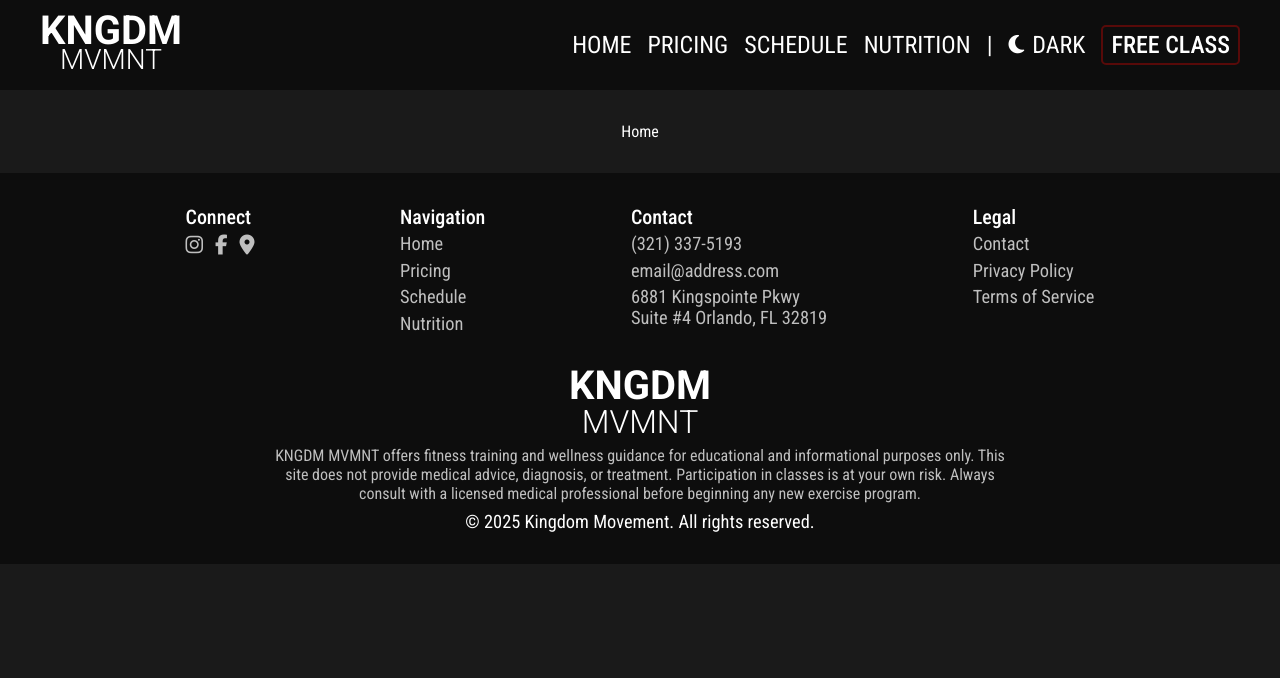
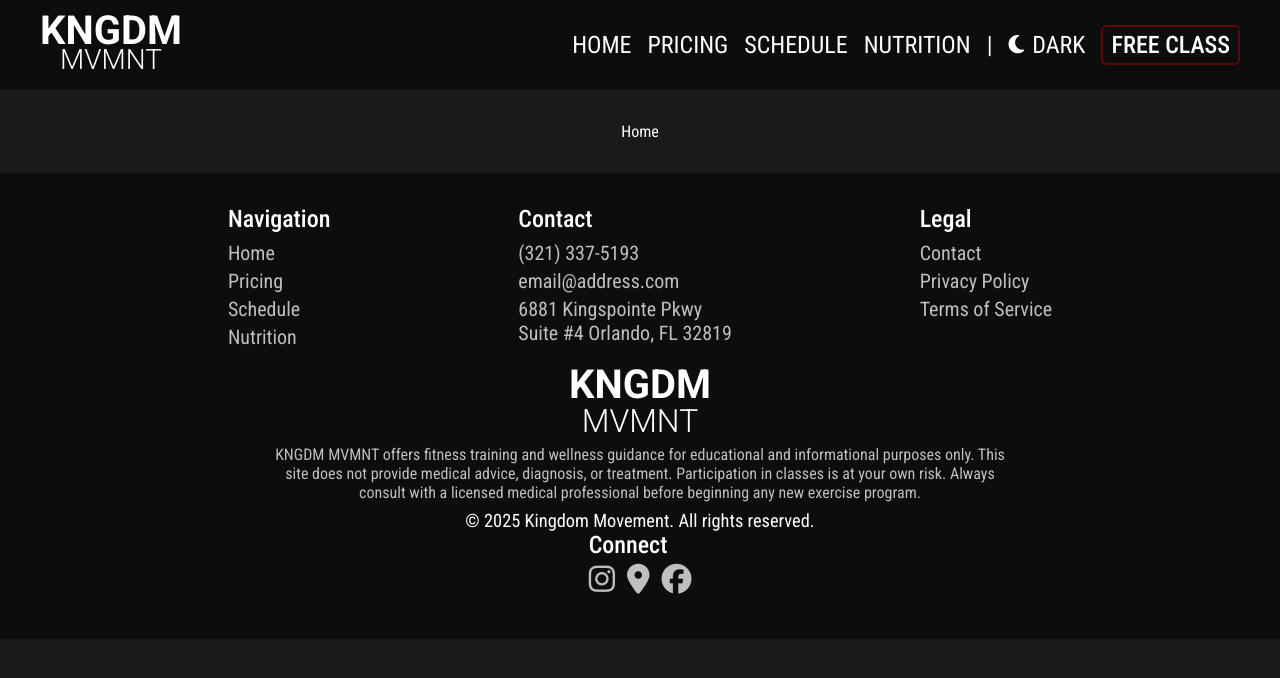
Before and after one commit to gilmerperez/kingdom-movement, a React (Vite) app: page / in a window 1280 px wide. Shown: the top 678 px of the page. Built offline with nearby package versions, Linux system fonts and the light colour scheme.

Commit message:
Need more work on footer, will work on other things for now

```diff
--- a/src/components/Footer/Footer.jsx
+++ b/src/components/Footer/Footer.jsx
@@ -6,27 +6,6 @@ function Footer() {
     <footer>
       <section className={styles.footerContainer}>
         <section className={styles.bigFooter}>
-          {/* Social Icons */}
-          <section className={styles.footerColumn}>
-            <h5 className={styles.navHeader}>Connect</h5>
-            <div className={styles.socialIcons}>
-              <a href="https://www.instagram.com" target="_blank" rel="noopener noreferrer" aria-label="Instagram">
-                <i className="fa-brands fa-instagram"></i>
-              </a>
-              <a href="https://www.facebook.com" target="_blank" rel="noopener noreferrer" aria-label="Facebook">
-                <i className="fa-brands fa-facebook-f"></i>
-              </a>
-              <a
-                href="https://www.google.com/maps/place/rangers+kingdom"
-                target="_blank"
-                rel="noopener noreferrer"
-                aria-label="Google Maps"
-              >
-                <i className="fa-solid fa-location-dot"></i>
-              </a>
-            </div>
-          </section>
-
           {/* Navigation */}
           <section className={styles.footerColumn}>
             <h5 className={styles.navHeader}>Navigation</h5>
@@ -63,7 +42,7 @@ function Footer() {
           </section>
         </section>
 
-        {/* Footer Bottom Section */}
+        {/* Logo & Legal Text */}
         <section className={styles.bottomFooter}>
           <div className={styles.logoContainer}>
             <span className={styles.kngdm}>KNGDM</span>
@@ -76,6 +55,40 @@ function Footer() {
           </p>
           <p className={styles.copyright}>&copy; {new Date().getFullYear()} Kingdom Movement. All rights reserved.</p>
         </section>
+
+        {/* Social Icons */}
+        <section className={styles.footerColumn}>
+          <h5 className={styles.navHeader}>Connect</h5>
+          <div className={styles.socialIcons}>
+            {/* Instagram */}
+            <a
+              href="https://www.instagram.com/kngdm.mvmnt/?locale=zh_CN&hl=am-et"
+              target="_blank"
+              aria-label="Instagram"
+              rel="noopener noreferrer"
+            >
+              <i className="fa-brands fa-instagram fa-xl"></i>
+            </a>
+            {/* Google Maps */}
+            <a
+              href="https://www.google.com/search?q=Rangers+Kingdom+&sca_esv=2dc8bb8b89129ca2&rlz=1C1RXQR_enUS1087US1087&biw=1745&bih=828&ei=eQCAaPGbBayUwbkPlL-26QU&ved=0ahUKEwixvN65stGOAxUsSjABHZSfLV0Q4dUDCBA&uact=5&oq=Rangers+Kingdom+&gs_lp=Egxnd3Mtd2l6LXNlcnAiEFJhbmdlcnMgS2luZ2RvbSAyBRAAGIAEMgYQABgWGB4yBhAAGBYYHjIGEAAYFhgeMgYQABgWGB4yBhAAGBYYHjIGEAAYFhgeMgYQABgWGB4yBhAAGBYYHjIGEAAYFhgeSKUGUM4DWM4DcAF4AJABAJgBXqABogGqAQEyuAEDyAEA-AEBmAICoAJlwgILEAAYsAMYogQYiQXCAggQABiwAxjvBZgDAIgGAZAGBJIHATKgB44JsgcBMbgHYcIHBTAuMS4xyAcF&sclient=gws-wiz-serp"
+              target="_blank"
+              aria-label="Google Maps"
+              rel="noopener noreferrer"
+            >
+              <i className="fa-solid fa-location-dot fa-xl"></i>
+            </a>
+            {/* Facebook */}
+            <a
+              href="https://www.facebook.com/profile.php?id=61554804519847&ref=_ig_profile_ac"
+              target="_blank"
+              aria-label="Facebook"
+              rel="noopener noreferrer"
+            >
+              <i class="fa-brands fa-facebook fa-xl"></i>
+            </a>
+          </div>
+        </section>
       </section>
     </footer>
   );
--- a/src/components/Footer/Footer.module.css
+++ b/src/components/Footer/Footer.module.css
@@ -17,6 +17,7 @@
   justify-content: space-evenly;
 }
 
+/* Navigation, Contact, Legal */
 .footerColumn {
   display: flex;
   flex-direction: column;
@@ -24,18 +25,18 @@
 
 .navHeader {
   font-weight: 500;
-  font-size: 1.25rem;
-  margin-bottom: 0.25rem;
+  font-size: 1.5rem;
+  margin-bottom: 0.5rem;
 }
 
 .footerNav {
-  gap: 0.35rem;
+  gap: 0.25rem;
   display: flex;
   flex-direction: column;
 }
 
 .footerNav a {
-  font-size: 1.15rem;
+  font-size: 1.25rem;
   transition: 0.3s ease-in;
   color: var(--text-secondary);
 }
@@ -49,6 +50,7 @@
   gap: 0.75rem;
   display: flex;
   font-size: 1.25rem;
+  margin-bottom: 1rem;
 }
 
 .socialIcons a {
@@ -60,8 +62,19 @@
   color: var(--primary);
 }
 
-/* Logo Section */
+/* Logo & Legal Text */
+.bottomFooter {
+  gap: 0.5rem;
+  display: flex;
+  max-width: 750px;
+  margin-top: 1rem;
+  text-align: center;
+  align-items: center;
+  flex-direction: column;
+}
+
 .logoContainer {
+  width: 100%;
   display: flex;
   align-items: center;
   flex-direction: column;
@@ -71,8 +84,8 @@
 
 .kngdm {
   line-height: 1;
+  font-weight: 700;
   font-size: 2.5rem;
-  font-weight: 700;
 }
 
 .mvmnt {
@@ -81,23 +94,14 @@
   font-size: 2rem;
 }
 
-/* Legal & Copy */
-.bottomFooter {
-  gap: 0.5rem;
-  display: flex;
-  max-width: 750px;
-  margin-top: 2rem;
-  text-align: center;
-  align-items: center;
-  flex-direction: column;
-}
-
 .legalDisclaimer {
+  width: 100%;
   font-size: 1rem;
   color: var(--text-secondary);
 }
 
 .copyright {
+  width: 100%;
   font-size: 1.15rem;
 }
 
```
